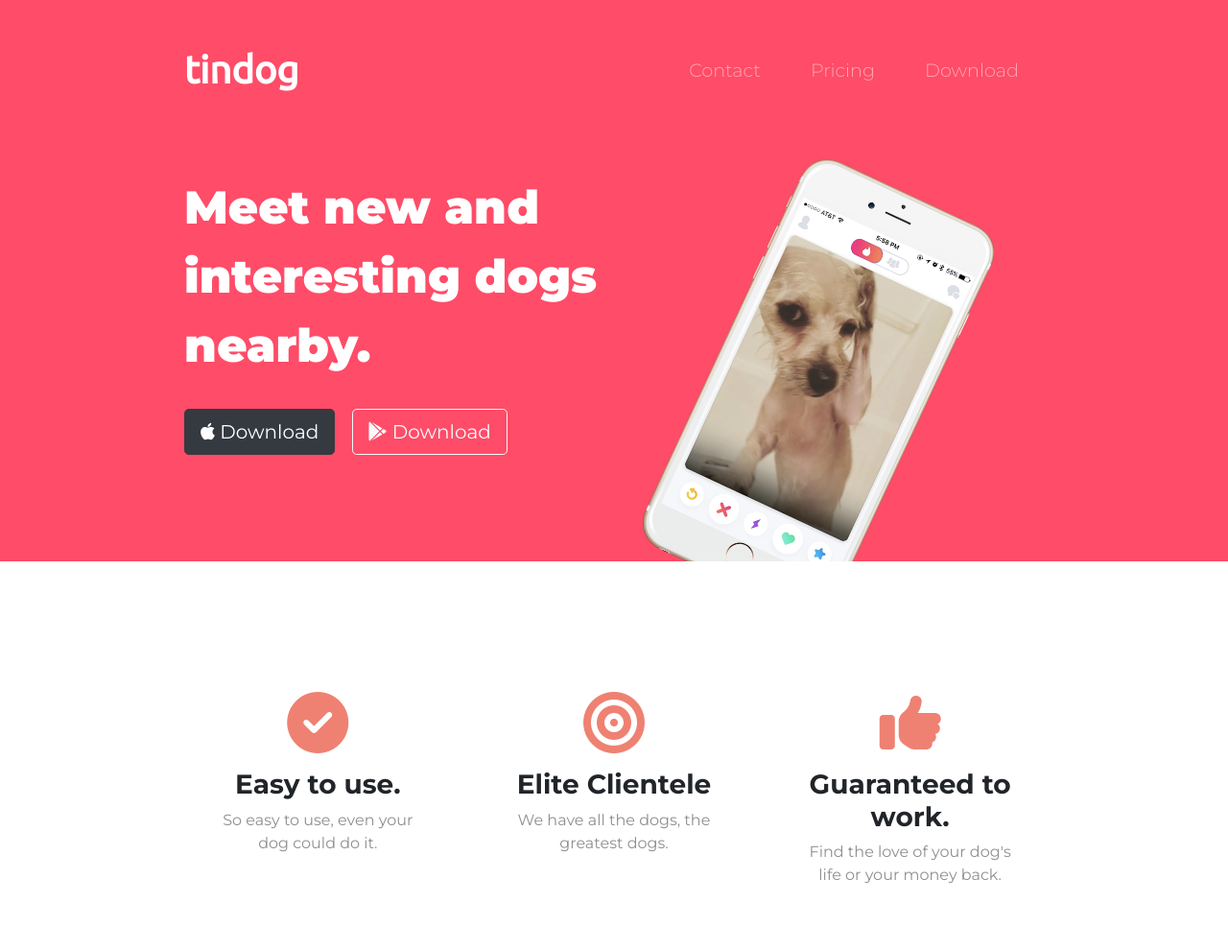
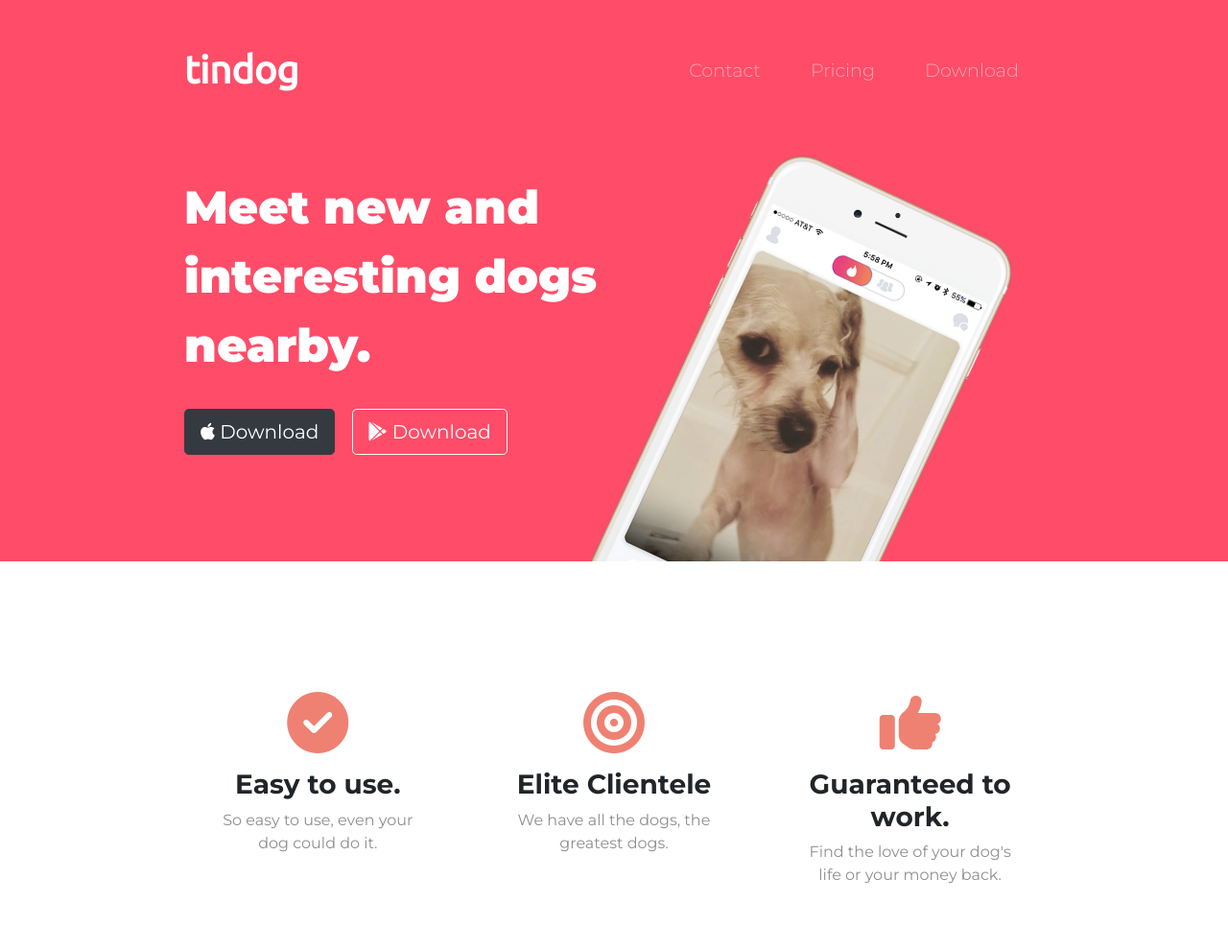
Before and after one commit to jrpbaroro/tindog-project, a plain HTML site: page index.html in a window 1280 px wide. Shown: the top 990 px of the page at 96% size. Drawn offline with nearby package versions, Linux system fonts and the light colour scheme.

Commit message:
Update styles.css

```diff
--- a/css/styles.css
+++ b/css/styles.css
@@ -156,13 +156,13 @@ p {
 
 /*************TITLE IMAGE*************/
 .title-image {
-  width: 48%;
+  width: 60%;
   transform: rotate(25deg);
   position: absolute;
   right: 30%;
 }
 
-@media (max-width: 965px){
+@media (max-width: 1020px){
 
   #title {
     text-align: center;
```
